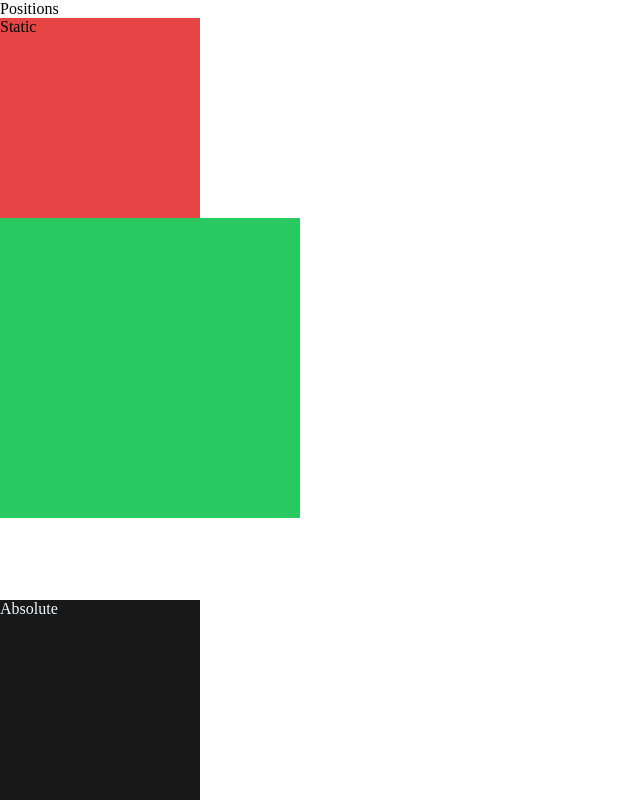
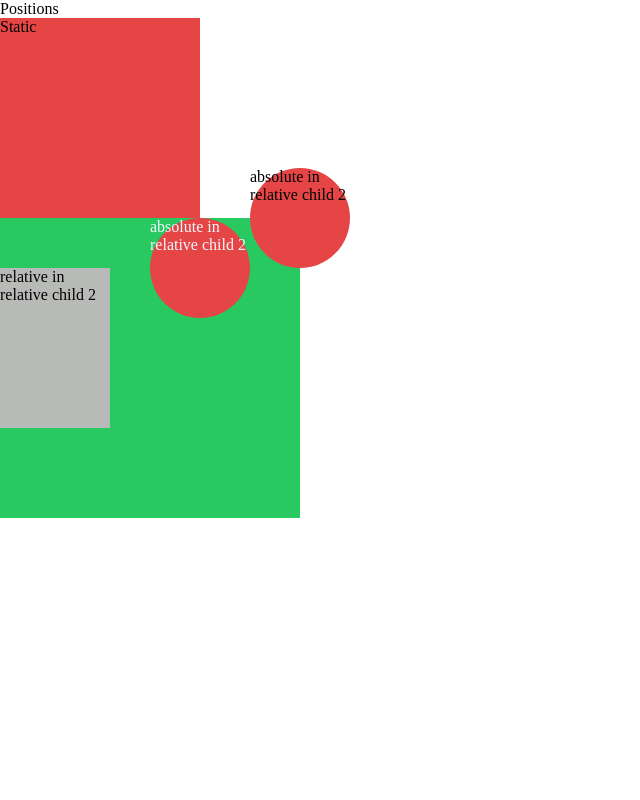
Before and after one commit to mmsstudent2021/swd-sept, a plain HTML site: page css/position.html in a window 1280 px wide. Shown: the whole page, without its empty margins (0-640 px from the left). Drawn offline with Linux system fonts and the light colour scheme; a web font is replaced by a local one.

Commit message:
positons end

```diff
--- a/css/css/positions.css
+++ b/css/css/positions.css
@@ -14,14 +14,28 @@
 
 }
 
+
+.p-absolute {
+    width: 200px;
+    height: 200px;
+    background-color: #181818;
+    color: aliceblue;
+    position: absolute;
+    margin-top: 50px;
+
+}
+
+
 .child-1 {
     width: 100px;
     height: 100px;
     background-color: #e54545;
     position: absolute;
     z-index: 1;
-
-
+    right: 0;
+    border-radius: 50%;
+    top: -50px;
+    right: -50px;
 
 }
 
@@ -31,15 +45,8 @@
     background-color: #b8bab7;
     position: relative;
     z-index: 2;
+    top:50px
+
+
 
 }
-
-
-.p-absolute {
-    width: 200px;
-    height: 200px;
-    background-color: #181818;
-    color: aliceblue;
-    position: absolute;
-    bottom: 0;
-}
--- a/css/position.html
+++ b/css/position.html
@@ -14,17 +14,26 @@
         Static
     </div>
 
-    <div class="p-relative">
-        <!-- <div class="child-1">
+    <div class="p-absolute">
+        <div class="child-1">
             absolute in relative child 2
         </div>
         <div class="child-2">
             relative in relative child 2
-        </div> -->
+        </div>
     </div>
 
-    <div class="p-absolute">
-        Absolute
+    <div class="p-relative">
+        <div class="child-1">
+            absolute in relative child 2
+        </div>
+        <div class="child-2">
+            relative in relative child 2
+        </div>
     </div>
+
+
+
+
 </body>
 </html>
```
